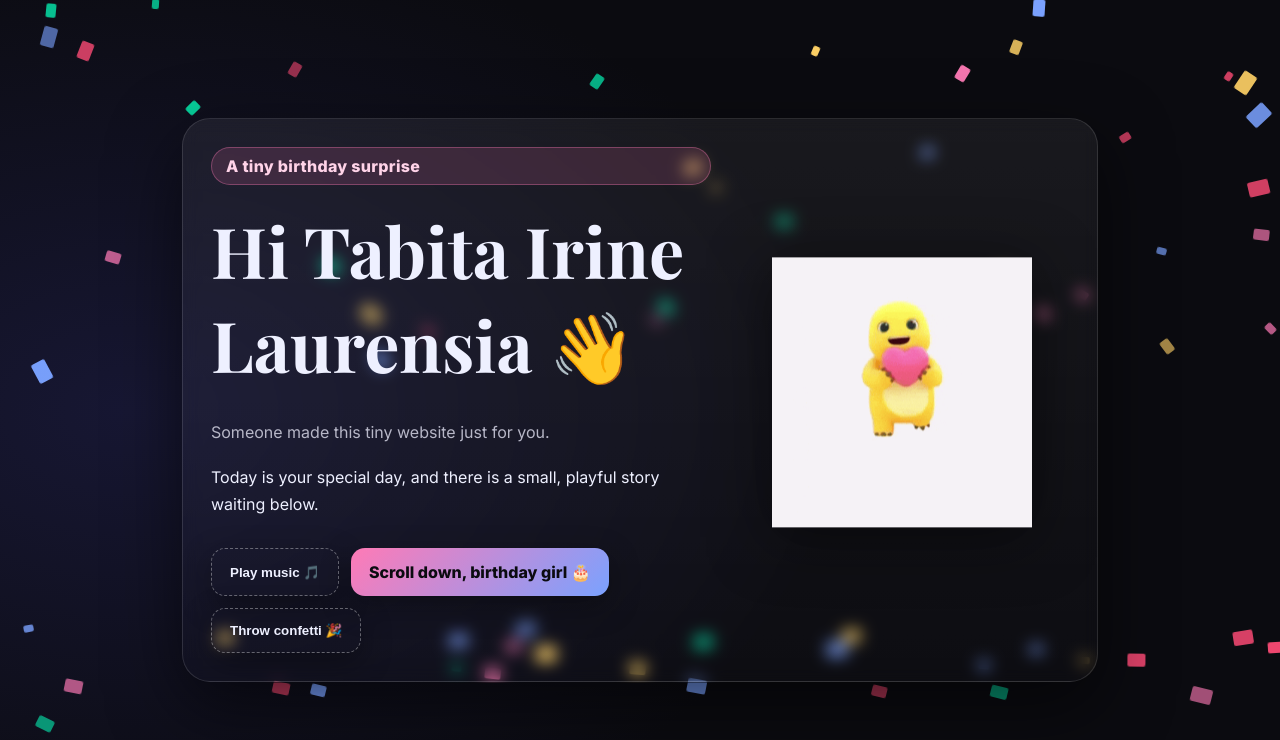
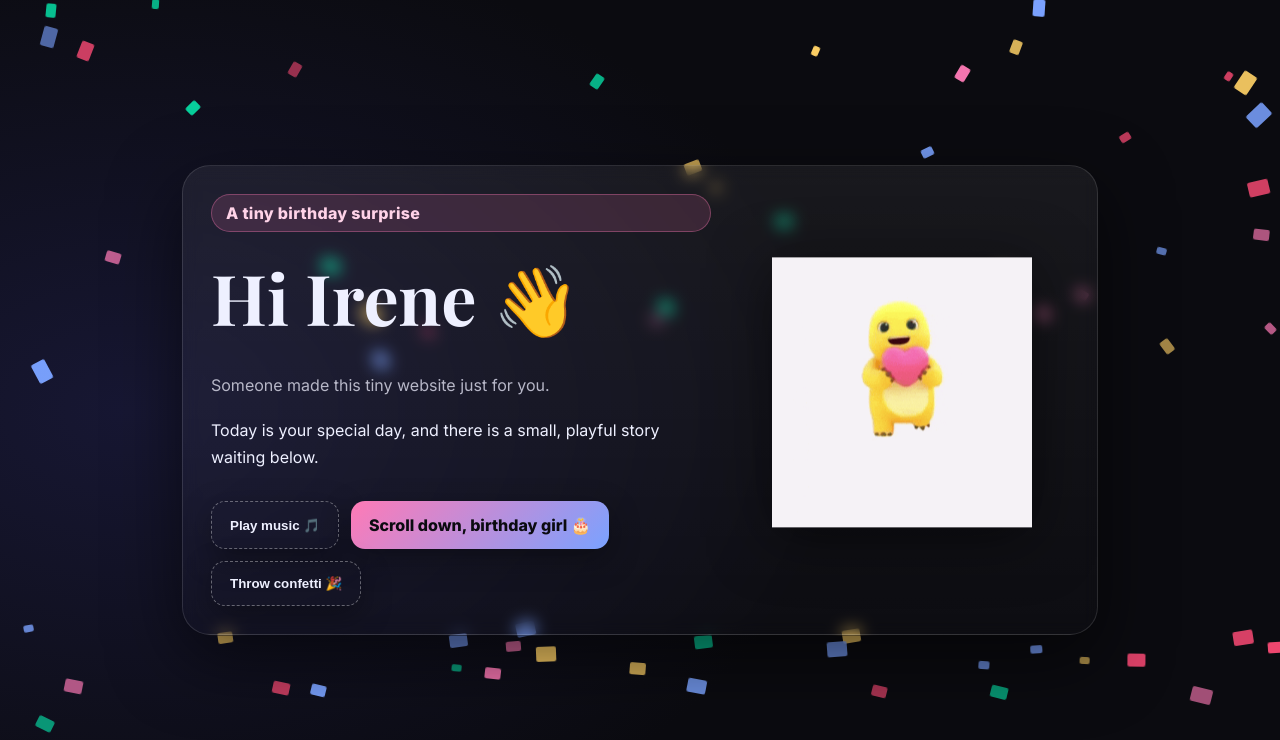
Before and after one commit to zireael-dev/birthday, a plain HTML site: page index.html in a window 1280 px wide. Shown: the top 740 px of the page. Drawn offline with nearby package versions, Linux system fonts and the light colour scheme.

Commit message:
Update index.html

```diff
--- a/index.html
+++ b/index.html
@@ -53,7 +53,7 @@
       <div class="card row reveal">
         <div class="stack">
           <span class="pill">A tiny birthday surprise</span>
-          <h1>Hi Tabita Irine Laurensia 👋</h1>
+          <h1>Hi Irene 👋</h1>
           <p class="subtitle">Someone made this tiny website just for you.</p>
           <p>Today is your special day, and there is a small, playful story waiting below.</p>
           <div style="display:flex;gap:12px;flex-wrap:wrap;margin-top:12px">
```
